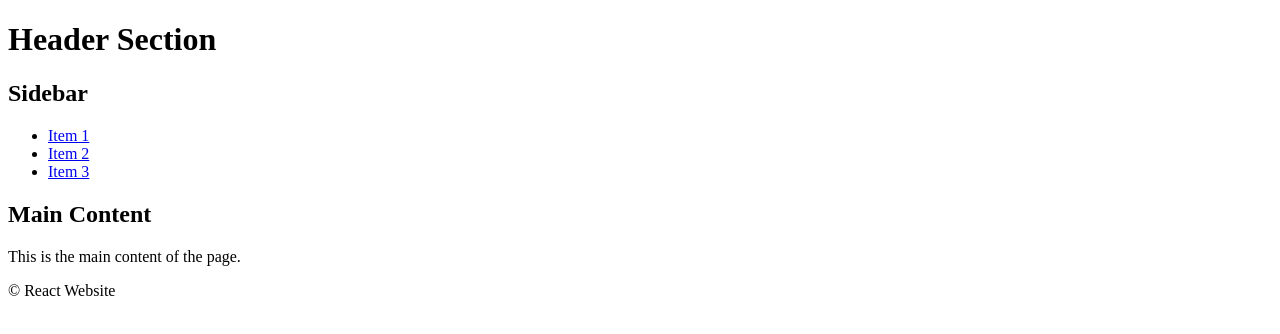
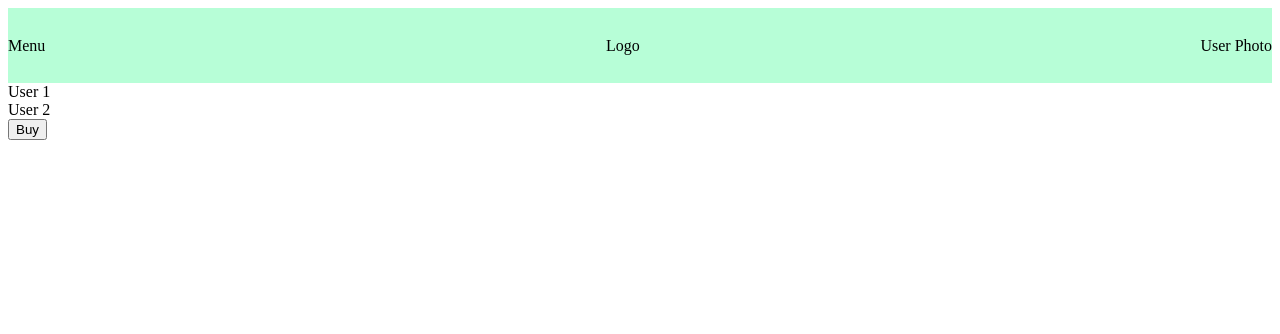
Before and after one commit to MadMachineGun/kazakov_react, a React (Create React App) app: page / in a window 1280 px wide. Shown: the top 334 px of the page. Built offline with nearby package versions, Linux system fonts and the light colour scheme.

Commit message:
kazakov_homework_40

```diff
--- a/package.json
+++ b/package.json
@@ -34,5 +34,8 @@
       "last 1 firefox version",
       "last 1 safari version"
     ]
+  },
+  "devDependencies": {
+    "@babel/plugin-proposal-private-property-in-object": "^7.21.11"
   }
 }
--- a/src/App.js
+++ b/src/App.js
@@ -1,30 +1,15 @@
+import UserCard from "./components/UserCard";
+import CustomButton from "./components/CustomButton";
+import Header from "./components/Header/Header";
 
 function App() {
-  return (
-      <>
-          <header className="Header">
-              <h1>Header Section</h1>
-          </header>
-          <section className="Main">
-              <aside className="Sidebar">
-                  <h2>Sidebar</h2>
-                  <ul>
-                      <li><a href="#">Item 1</a></li>
-                      <li><a href="#">Item 2</a></li>
-                      <li><a href="#">Item 3</a></li>
-
-                  </ul>
-              </aside>
-              <main className="Content">
-                  <h1>Main Content</h1>
-                  <p>This is the main content of the page.</p>
-              </main>
-          </section>
-          <footer className="Footer">
-              <p>&copy; React Website</p>
-          </footer>
-      </>
-  );
+    return (
+        <>
+            <Header/>
+            <UserCard/>
+            <CustomButton/>
+        </>
+    );
 }
 
 export default App;
--- /dev/null
+++ b/src/components/CustomButton.js
@@ -0,0 +1,7 @@
+function CustomButton () {
+    return(
+        <button>Buy</button>
+    );
+}
+
+export default CustomButton;
--- /dev/null
+++ b/src/components/Header/Header.js
@@ -0,0 +1,13 @@
+import './header.css';
+
+function Header() {
+    return (
+        <div className="header">
+            <span>Menu</span>
+            <span>Logo</span>
+            <span>User Photo</span>
+        </div>
+    );
+}
+
+export default Header;
--- /dev/null
+++ b/src/components/Header/header.css
@@ -0,0 +1,8 @@
+.header {
+    width: 100%;
+    height: 75px;
+    background: #b7fed7;
+    display: flex;
+    justify-content: space-between;
+    align-items: center;
+}
--- /dev/null
+++ b/src/components/UserCard.js
@@ -0,0 +1,10 @@
+function UserCard() {
+    return (
+        <>
+            <div>User 1</div>
+            <div>User 2</div>
+        </>
+    );
+}
+
+export default UserCard;
```
Also changed, not shown: 1 other file (tests, documents, lock files or other folders).
